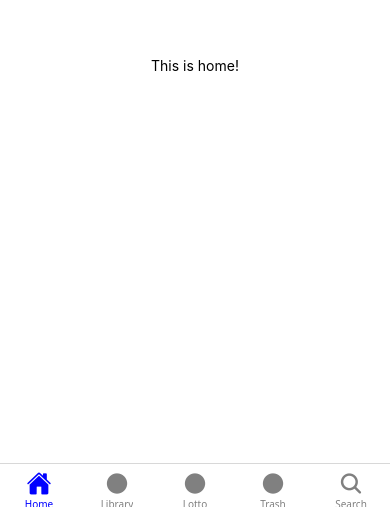
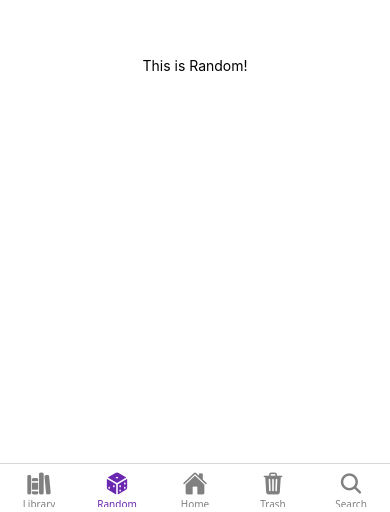
Before and after one commit to Dadzial/LibroFlow, a React Native app: screen /Random in a window 390 px wide. Shown: the part 332-844 px from the top of the page. Built offline with nearby package versions, Linux system fonts and the light colour scheme.

Commit message:
apply colors and bottom tabs navi

```diff
--- a/src/navigation/BottomTabs.tsx
+++ b/src/navigation/BottomTabs.tsx
@@ -14,15 +14,15 @@ const BottomTabs = () => {
         <Tab.Navigator
             screenOptions={({ route }) => ({
                 headerShown: false,
-                tabBarActiveTintColor: 'blue',
+                tabBarActiveTintColor: '#6A28B0',
                 tabBarInactiveTintColor: 'gray',
                 tabBarIcon: ({ color, size }) => {
                     let iconName: string;
                     switch (route.name) {
                         case 'Home': iconName = 'home'; break;
-                        case 'Profile': iconName = 'person'; break;
-                        case 'Settings': iconName = 'settings'; break;
-                        case 'Notifications': iconName = 'notifications'; break;
+                        case 'Library': iconName = 'library'; break;
+                        case 'Random': iconName = 'dice'; break;
+                        case 'Trash': iconName = 'trash'; break;
                         case 'Search': iconName = 'search'; break;
                         default: iconName = 'ellipse';
                     }
@@ -30,9 +30,9 @@ const BottomTabs = () => {
                 },
             })}
         >
+            <Tab.Screen name="Library" component={LibraryScreen} />
+            <Tab.Screen name="Random" component={LottoScreen} />
             <Tab.Screen name="Home" component={HomeScreen} />
-            <Tab.Screen name="Library" component={LibraryScreen} />
-            <Tab.Screen name="Lotto" component={LottoScreen} />
             <Tab.Screen name="Trash" component={TrashScreen} />
             <Tab.Screen name="Search" component={SearchScreen} />
         </Tab.Navigator>
--- a/src/screens/lotto/LottoScreen.styles.ts
+++ b/src/screens/lotto/LottoScreen.styles.ts
@@ -1,6 +1,6 @@
 import {StyleSheet} from "react-native";
 
-export const lottoStyles = StyleSheet.create({
+export const randomStyles = StyleSheet.create({
     container: {
         flex: 1,
         backgroundColor: '#fff',
--- a/src/screens/lotto/LottoScreen.tsx
+++ b/src/screens/lotto/LottoScreen.tsx
@@ -1,11 +1,11 @@
 import { StatusBar } from 'expo-status-bar';
 import { Text, View } from 'react-native';
-import {lottoStyles} from "./LottoScreen.styles";
+import {randomStyles} from "./LottoScreen.styles";
 
-export default function LottoScreen() {
+export default function RandomScreen() {
     return (
-        <View style={lottoStyles.container}>
-            <Text>This is lotto!</Text>
+        <View style={randomStyles.container}>
+            <Text>This is Random!</Text>
             <StatusBar style="auto" />
         </View>
     );
```
